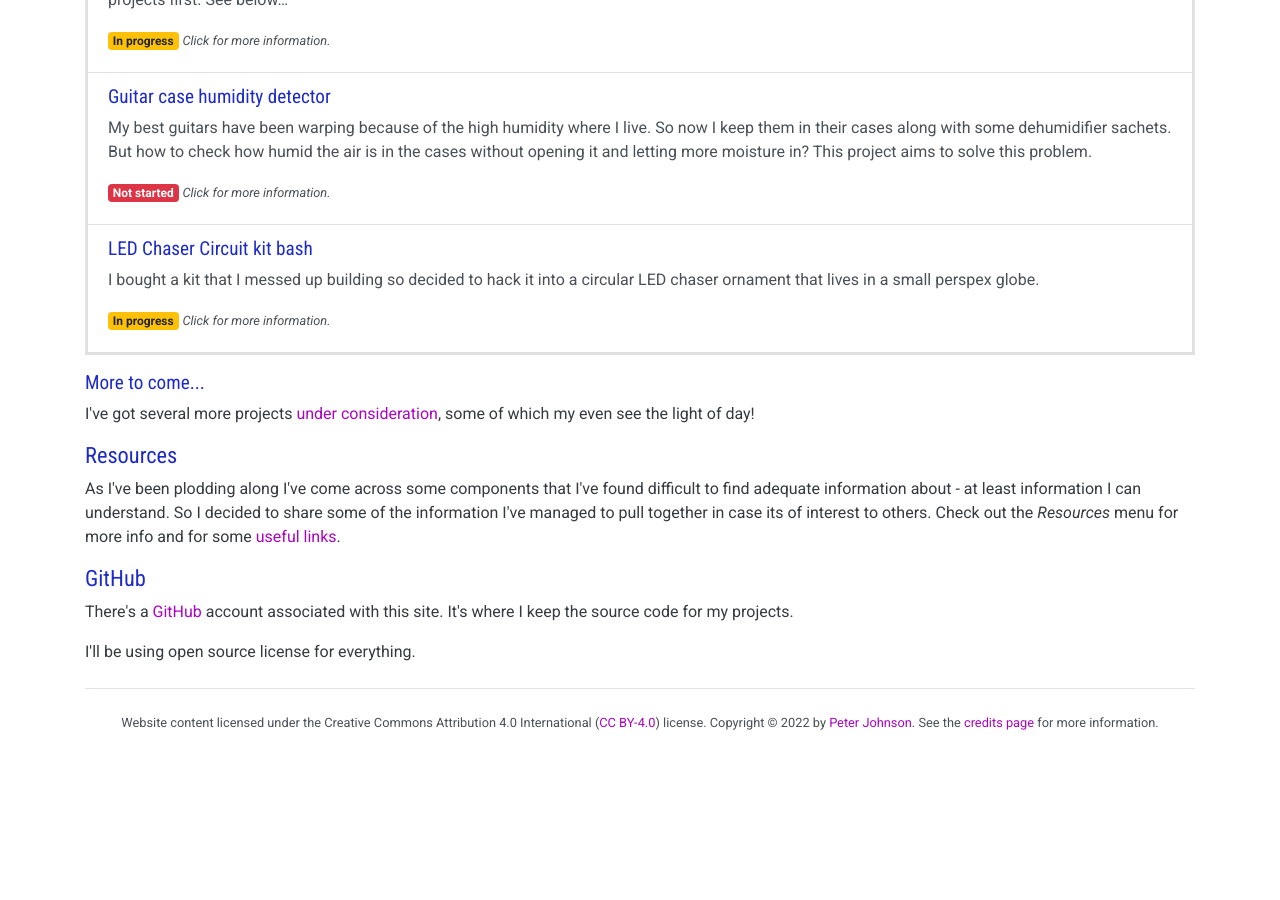
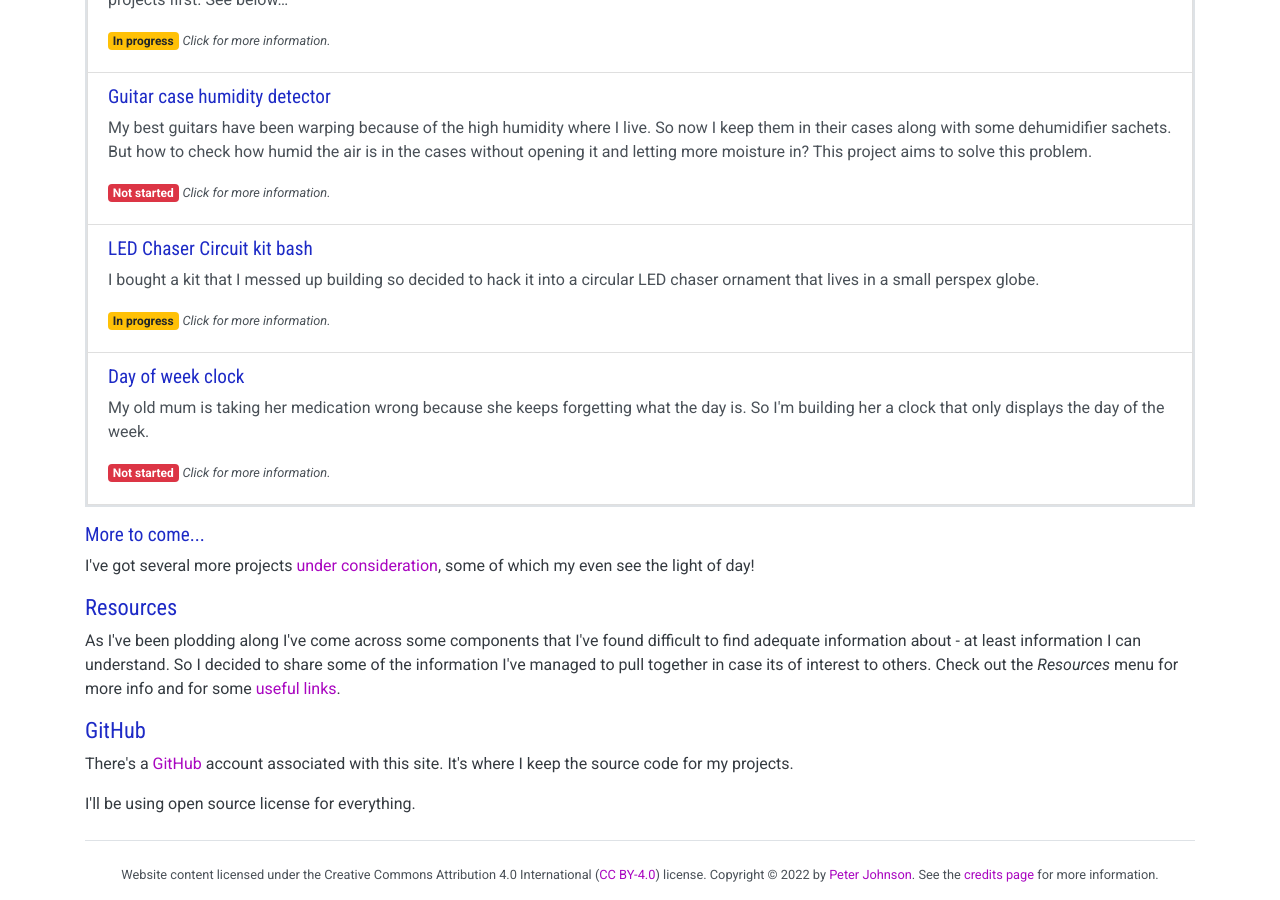
Before and after one commit to cahamo/cahamo.github.io, a Jekyll site: the page built from index.html, in a window 1280 px wide and 900 px high, scrolled down 1171 px. Built offline with Jekyll 4.4.1, drawn with Linux system fonts in a browser that asks for light colours; comment, search, counter and statistics services are not loaded; before the commit the page ends 1919 px from its top, so only the background shows below that.

Commit message:
Update index.html
Add section describing and linking to the new Day Of Week Clock project

```diff
--- a/index.html
+++ b/index.html
@@ -64,6 +64,12 @@ layout: default
         <p class="mb-2"><span class="badge badge-warning">In&nbsp;progress</span> <small><em>Click for more information.</em></small></p>
     </a>
 
+    <a href="/projects/dow-clock/" class="list-group-item list-group-item-action flex-column align-items-start">
+        <h3>Day of week clock</h3>
+        <p>My old mum is taking her medication wrong because she keeps forgetting what the day is. So I'm building her a clock that only displays the day of the week.</p>
+        <p class="mb-2"><span class="badge badge-danger">Not&nbsp;started</span> <small><em>Click for more information.</em></small></p>
+    </a>
+
 </div>
 
 <h3>More to come...</h3>
```
